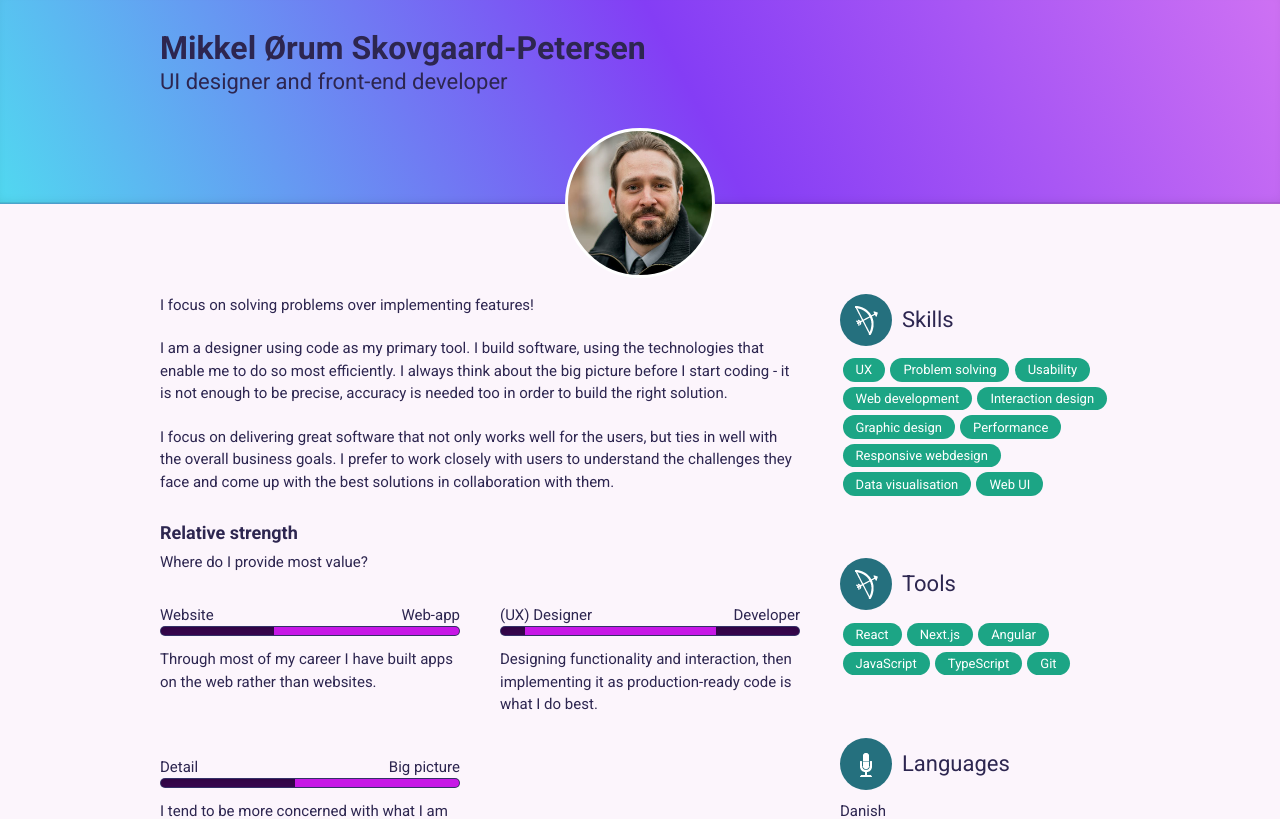
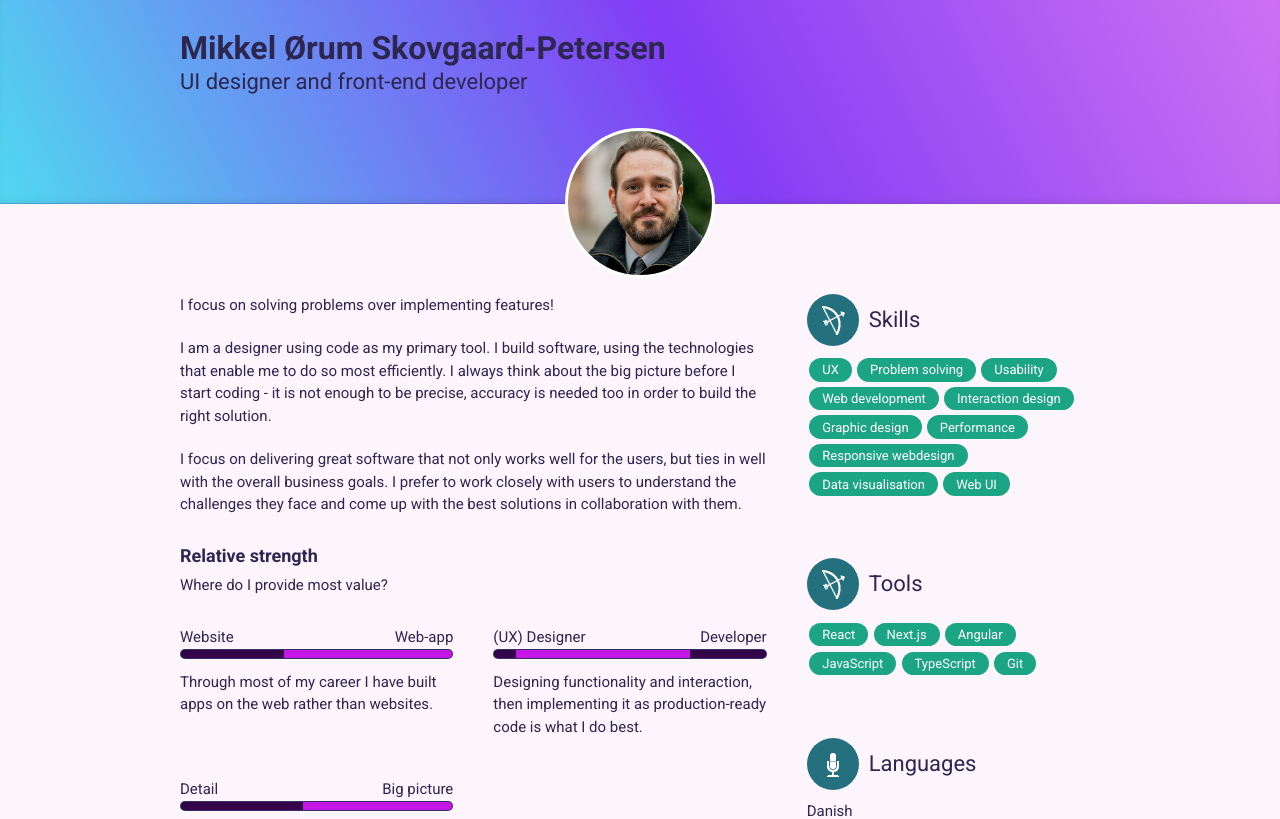
Before and after one commit to rx-mikkel/curriculum-vitae, an Angular app: page / in a window 1280 px wide. Shown: the top 819 px of the page. Built offline with nearby package versions, Linux system fonts and the light colour scheme.

Commit message:
modernize page flow with flex and finally get rid of float

```diff
--- a/src/app/app.component.html
+++ b/src/app/app.component.html
@@ -1,6 +1,6 @@
 <a id="top"></a>
 <div class="header">
-    <div class="wrap group">
+    <div class="wrap">
         <div class="section">
             <h1>{{profile.userName}}</h1>
             <div class="contact">
@@ -11,17 +11,16 @@
                 <a class="linked-in raised" href="{{profile.linkedIn}}">Connect</a>
             </div>-->
         </div>
-    </div>
-    <div class="headerInner">
-        <div class="bubble">
-        </div>
-    </div>
+		<div class="bubble"></div>
     </div>
 
-<div class="wrap group">
+</div>
+
+<div class="main">
+	<div class="wrap main-layout">
 
 		<div class="section_left">
-		<div class="section group">
+			<div class="section">
 				<div class="textContent"><p *ngFor="let paragraph of profile.intro">{{paragraph}}</p></div>
 
 				<br><br>
@@ -42,7 +41,7 @@
 			</div>
 
 			<div class="section">
-		    <div class="sectionHeader group" style="margin-bottom: 0px;">
+				<div class="sectionHeader" style="margin-bottom: 0px;">
 					<div class="icon" style="background-image: url(assets/images/experience.png);"></div>
 					<h2>Experience</h2>
 				</div>
@@ -64,7 +63,6 @@
 		</div>
 
 		<div class="section_right">
-	    <div class="group">
 			<div class="section">
 				<div class="sectionHeader group">
 					<div class="icon" style="background-image: url('/assets/images/skills.png');"></div>
@@ -88,9 +86,7 @@
 					</div>
 				</div>
 			</div>
-		</div>
 
-		<div class="group">
 			<div class="section">
 				<div class="sectionHeader group">
 					<div class="icon" style="background-image: url('/assets/images/lang.png');"></div>
@@ -119,7 +115,6 @@
 					</div>
 				</div>
 			</div>
-		</div>
 
 			<div class="section">
 				<div class="sectionHeader group">
@@ -131,15 +126,11 @@
 			</div>
 
 		</div>
-
-
+	</div>
 </div>
 
-
-
 <div class="footer">
-	<a class="top raised" href="#top">
-	</a>
+	<a class="top raised" href="#top"></a>
 	<a class="linked-in raised" href="{{profile.linkedIn}}">Connect</a>
 	<!--Enable if I start actively looking at some point-->
 	<!--<a class="link-button raised" href="mailto:mikkeloerum@hey.com">Contact me</a>-->
--- a/src/assets/styles/_layout.scss
+++ b/src/assets/styles/_layout.scss
@@ -78,9 +78,10 @@ h4 {
 
 /* Layout */
 .wrap {
-	width: 100%;
+	display: flex;
+	flex: 1;
 	min-width: 30em;
-	max-width: 72em;
+	max-width: 96em;
 }
 
 .header {
@@ -90,6 +91,21 @@ h4 {
 	border-bottom: 1px solid rgba(0,0,0,.15);
 	margin-bottom: 6em;
 	box-shadow: inset 0px -4px 12px -6px rgba(0,0,0,.15);
+	display: flex;
+	flex: 1;
+	justify-content: center;
+	position: relative;
+	padding-bottom: 7.5em;
+}
+
+.main {
+	display: flex;
+	flex: 1;
+	justify-content: center;
+}
+
+.main-layout {
+	flex-direction: column;
 }
 
 .linked-in {
@@ -129,6 +145,10 @@ h4 {
 	border-radius: 50%;
  	background-size: cover;
 	border: 3px solid #fff;
+	position: absolute;
+	bottom: -7.5em;
+	left: 50%;
+	margin-left: -7.5em;
 }
 
 .section {
@@ -222,32 +242,17 @@ h4 {
 		font-size: 2.2em;
 	}
 
-	.section_right {
-		.section {
-			width: 50%;
-			float: left;
-		}
+	.section_right .section {
+		width: 50%;
+		display: inline-flex;
+		flex-direction: column;
 	}
 
-    .hidden-full {
-
-	    .section {
-	    	float: left;
-	    	width: 50%;
-	    }
-
-    	.column {
-    		width: 100%;
-    	}
-    }
 }
 /* ==========================================================================
    Over 720 width
    ========================================================================== */
 @media screen and (min-width: 720px) {
-  .wrap {
-		margin: 0em auto;
-	}
 
 	.footer {
 		background-image: linear-gradient(43deg, #bb2fb2 0%, #610766 46%, #32aaf0 100%);
@@ -256,18 +261,25 @@ h4 {
 /* ==========================================================================
    Over 980 width
    ========================================================================== */
-@media screen and (min-width: 980px) {
+@media screen and (min-width: 800px) {
 	.wrap {
-		max-width: 96em;
+		padding: 0 2em;
+
+		&.main-layout {
+			flex-direction: row;
+		}
+
+		.section_left, .section_right {
+			display: inline-flex;
+			flex-direction: column;
+		}
 
 		.section_right {
-			float: right;
-			width: 32em;
+			flex: 1;
 			padding-left: 4em;
 
 			.section {
 				width: 100%;
-				float: none;
 			}
 		}
 
@@ -276,16 +288,11 @@ h4 {
 		}
 
 		.section_left {
-			float: left;
-			width: 64em;
+			flex: 2;
 
 			.column {
 				width: 50%;
 			}
-		}
-
-		.column {
-			width: 100%;
 		}
 	}
 }
@@ -298,11 +305,3 @@ h4 {
 	display: none !important;
 	visibility: hidden;
 }
-
-.group:after {
-	content: ".";
-	display: block;
-	height: 0;
-	clear: both;
-	visibility: hidden;
-}
```
Lines whose indentation alone changed are shown as unchanged.
